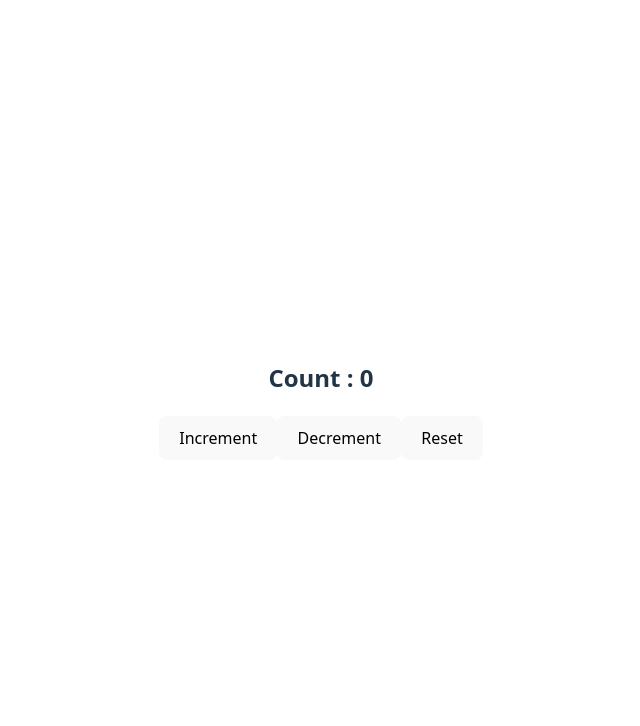
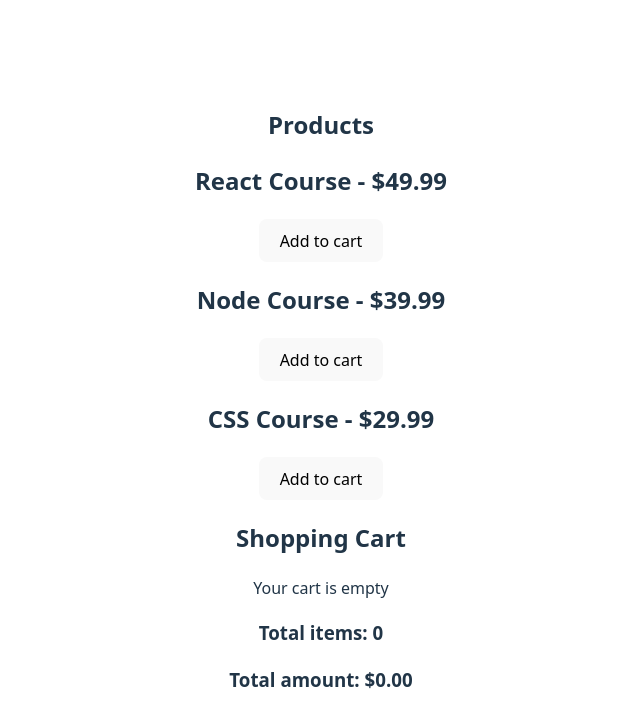
Before and after one commit to Mukunth90/core-concepts, a React (Vite) app: page / in a window 1280 px wide. Shown: the top 726 px of the page, without its empty margins (319-959 px from the left). Built offline with nearby package versions, Linux system fonts and the light colour scheme.

Commit message:
useReducer() complex

```diff
--- a/src/App.jsx
+++ b/src/App.jsx
@@ -7,6 +7,7 @@
 import { TodoList } from './TodoList';
 import { ShoppingCart } from './ShoppingCart';
 import { CounterWithReducer } from './CounterWithReducer';
+import { ShoppingCartWithReducer } from './ShoppingCartWithReducer.jsx';
 
 import './App.css';
 
@@ -22,8 +23,9 @@
       <BatchingCounter />
       <UserProfile />
       <TodoList />
-      <ShoppingCart />*/}
-      <CounterWithReducer />
+      <ShoppingCart />
+      <CounterWithReducer />*/}
+      <ShoppingCartWithReducer />
     </>
   );
 }
--- /dev/null
+++ b/src/ShoppingCartWithReducer.jsx
@@ -0,0 +1,186 @@
+import { useReducer } from 'react';
+
+const ADD_ITEM = 'ADD_ITEM';
+const REMOVE_ITEM = 'REMOVE_ITEM';
+const UPDATE_QUANTITY = 'UPDATE_QUANTITY';
+const CLEAR_CART = 'CLEAR_CART';
+
+const initialState = {
+  items: [], // {id, name, quantity, price}
+  totalAmount: 0, // { sum of all items}
+  totalItems: 0, // { total number of items}
+};
+
+const reducer = (state, action) => {
+  console.log('Action Dispatche', action);
+  switch (action.type) {
+    case ADD_ITEM: {
+      const existingItemIndex = state.items.findIndex(
+        (item) => item.id === action.payload.id
+      );
+
+      let updatedItems;
+      if (existingItemIndex >= 0) {
+        updatedItems = [...state.items];
+        updatedItems[existingItemIndex] = {
+          ...updatedItems[existingItemIndex],
+          quantity: updatedItems[existingItemIndex].quantity + 1,
+        };
+      } else {
+        updatedItems = [
+          ...state.items,
+          {
+            ...action.payload,
+            quantity: 1,
+          },
+        ];
+      }
+      return {
+        ...state,
+        items: updatedItems,
+        totalAmount: updatedItems.reduce(
+          (total, item) => total + item.price * item.quantity,
+          0
+        ),
+        totalItems: updatedItems.reduce(
+          (total, item) => total + item.quantity,
+          0
+        ),
+      };
+    }
+    case REMOVE_ITEM: {
+      const filteredItems = state.items.filter(
+        (item) => item.id !== action.payload.id
+      );
+      return {
+        ...state,
+        items: filteredItems,
+        totalAmount: filteredItems.reduce(
+          (total, item) => total + item.price * item.quantity,
+          0
+        ),
+        totalItems: filteredItems.reduce(
+          (total, item) => total + item.quantity,
+          0
+        ),
+      };
+    }
+    case UPDATE_QUANTITY: {
+      if (action.payload.quantity === 0) {
+        return reducer(state, {
+          type: 'REMOVE_ITEM',
+          payload: { id: action.payload.id },
+        });
+      }
+      const updatedQuantityItems = state.items.map((item) =>
+        item.id === action.payload.id
+          ? { ...item, quantity: action.payload.quantity }
+          : item
+      );
+      return {
+        ...state,
+        items: updatedQuantityItems,
+        totalAmount: updatedQuantityItems.reduce(
+          (total, item) => total + item.price * item.quantity,
+          0
+        ),
+        totalItems: updatedQuantityItems.reduce(
+          (total, item) => total + item.quantity,
+          0
+        ),
+      };
+    }
+    case CLEAR_CART: {
+      return initialState;
+    }
+
+    default:
+      return state;
+  }
+};
+
+export const ShoppingCartWithReducer = () => {
+  const [state, dispatch] = useReducer(reducer, initialState);
+  const product = [
+    { id: 1, name: 'React Course', price: 49.99 },
+    { id: 2, name: 'Node Course', price: 39.99 },
+    { id: 3, name: 'CSS Course', price: 29.99 },
+  ];
+  return (
+    <div>
+      <h2>Products</h2>
+      {product.map((product) => (
+        <div key={product.id}>
+          <h2>
+            {product.name} - ${product.price}
+          </h2>
+          <button
+            onClick={() =>
+              dispatch({
+                type: 'ADD_ITEM',
+                payload: product,
+              })
+            }
+          >
+            Add to cart
+          </button>
+        </div>
+      ))}
+
+      <div>
+        <h2>Shopping Cart</h2>
+        {state.items.length === 0 ? (
+          <p>Your cart is empty</p>
+        ) : (
+          <div>
+            {state.items.map((item) => (
+              <div key={item.id}>
+                <p>
+                  {item.name} - ${item.price} x {item.quantity}
+                </p>
+                <button
+                  onClick={() =>
+                    dispatch({
+                      type: 'UPDATE_QUANTITY',
+                      payload: { id: item.id, quantity: item.quantity - 1 },
+                    })
+                  }
+                >
+                  -
+                </button>
+                <button
+                  onClick={() =>
+                    dispatch({
+                      type: 'UPDATE_QUANTITY',
+                      payload: { id: item.id, quantity: item.quantity + 1 },
+                    })
+                  }
+                >
+                  +
+                </button>
+                <button
+                  onClick={() =>
+                    dispatch({
+                      type: 'REMOVE_ITEM',
+                      payload: { id: item.id },
+                    })
+                  }
+                >
+                  Remove
+                </button>
+              </div>
+            ))}
+          </div>
+        )}
+        <h3>Total items: {state.totalItems}</h3>
+        <h3>Total amount: ${state.totalAmount.toFixed(2)}</h3>
+
+        {state.items.length > 0 && (
+          <button onClick={() => dispatch({ type: 'CLEAR_CART' })}>
+            Clear Cart
+          </button>
+        )}
+      </div>
+    </div>
+  );
+};
```
Also changed, not shown: 1 other file (tests, documents, lock files or other folders).
